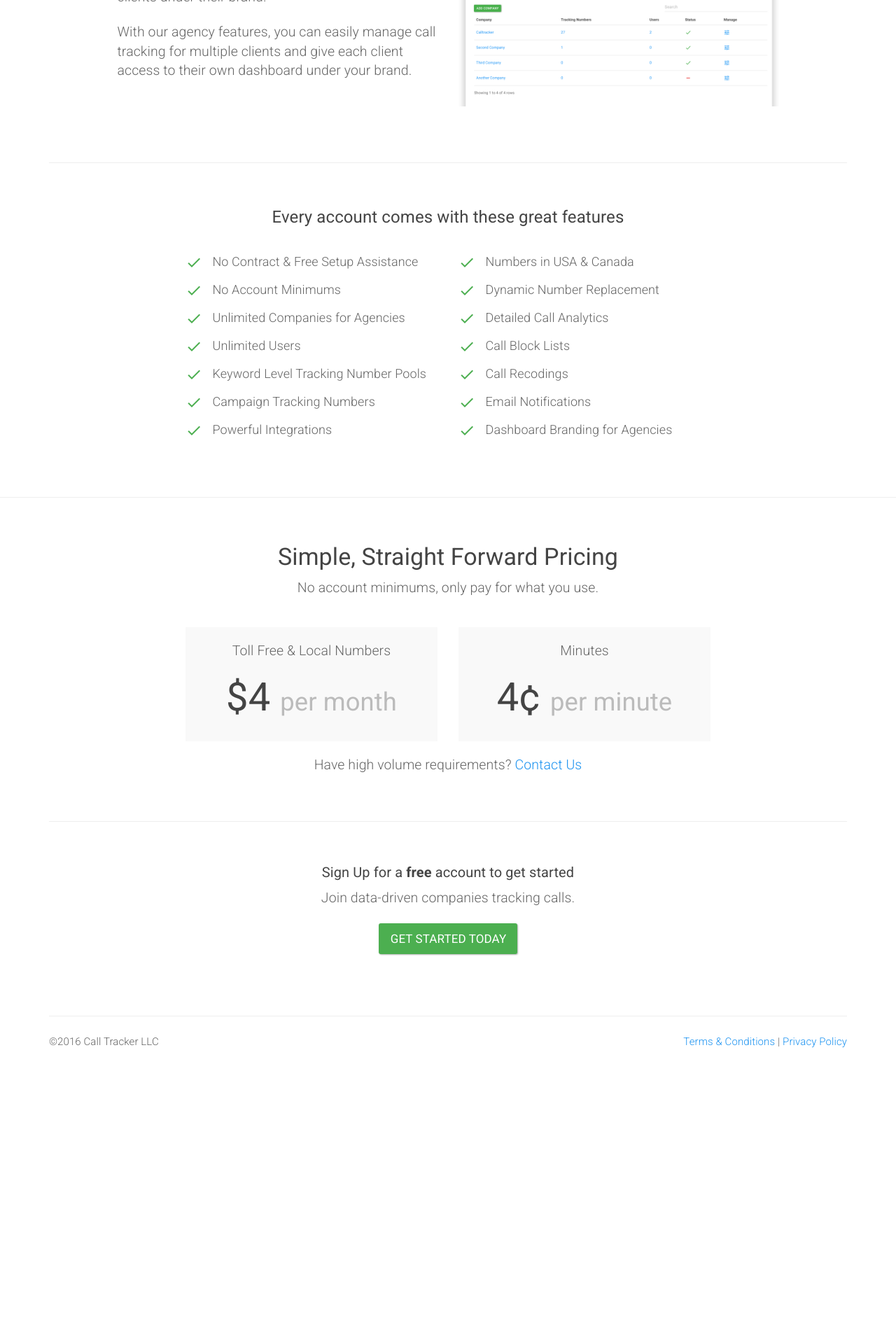
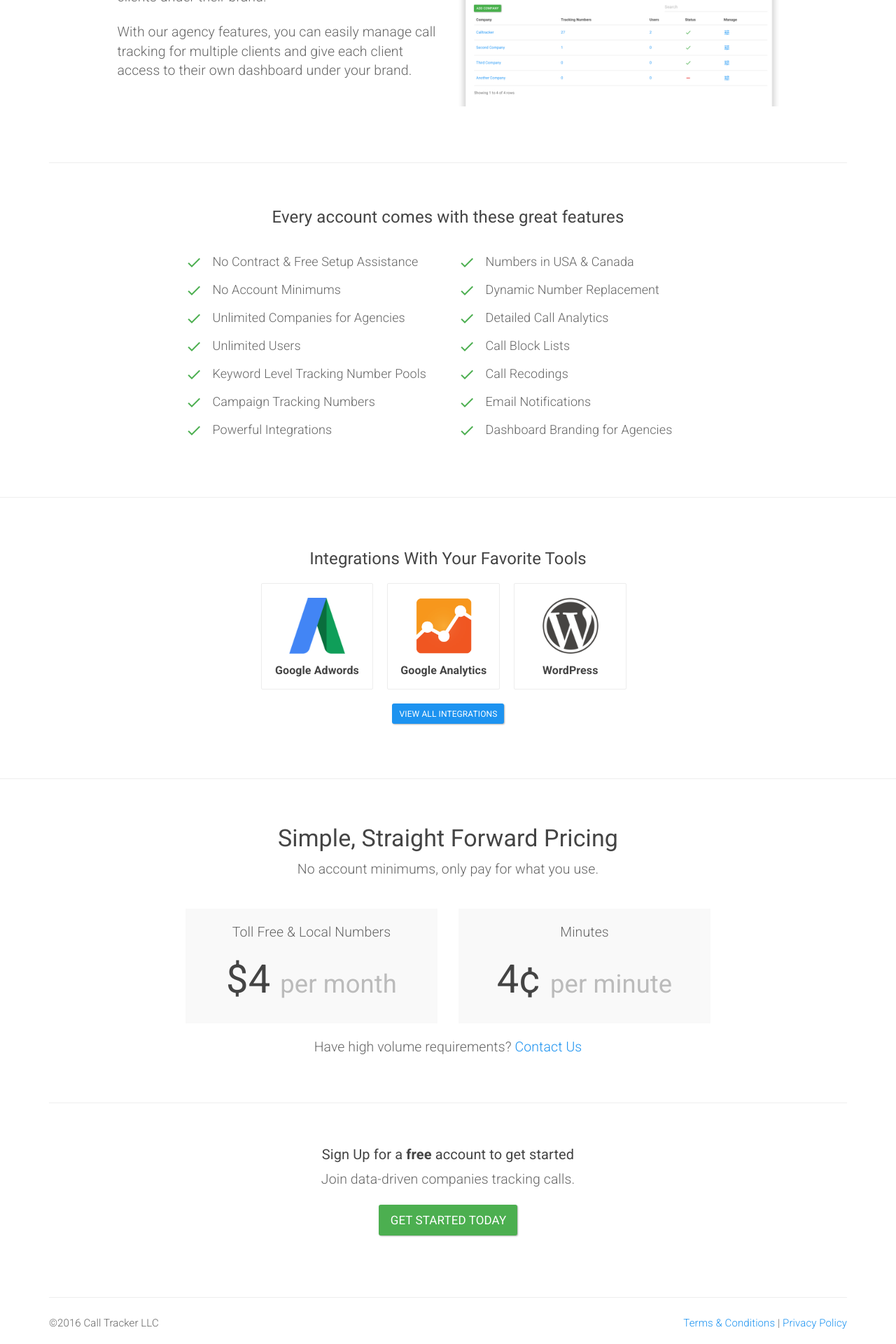
Before and after one commit to sumonst21/calltrackerio-site, a Jekyll site: the page built from index.html, in a window 1280 px wide. Shown: the part 1743-3663 px from the top of the page at 70% size. Built offline with Jekyll 4.4.1, drawn with Linux system fonts in a browser that asks for light colours; before the commit the page ends 3260 px from its top, so only the background shows below that.

Commit message:
add wordpress integration and add featured integrations to homepage

```diff
--- a/_includes/header.html
+++ b/_includes/header.html
@@ -21,7 +21,6 @@
         <li><a href="/contact/">Contact</a></li>
       </ul>
   </div>
-
 </div><!--/.nav-collapse -->
 
 </nav>
--- a/_layouts/integration.html
+++ b/_layouts/integration.html
@@ -27,7 +27,6 @@ layout: base
   </article>
   <div class="col-md-3">
     {% if page.more_info %}
-      <h4>More Info</h4>
       {{ page.more_info }}
     {% endif %}
   </div>
--- a/css/style.scss
+++ b/css/style.scss
@@ -22,6 +22,9 @@ body .post-preview {
 }
 section:first-child .container {
   padding-top: 20px;
+}
+.w-80 {
+  width: 80px;
 }
 .post-preview a:hover {
   text-decoration: none;
@@ -236,6 +239,33 @@ ul.lead i {
 .integration-details-img {
   height: 100px;
 }
+
+.integration-grid-item-sm {
+  margin: 10px;
+  width: 28.99%;
+  position: relative;
+  float: left;
+  text-align: center;
+  border: 1px solid #ededed;
+  border-radius: 2px;
+  -webkit-transition: border-color 0.15s ease 0s, -webkit-transform 0.15s ease 0s, box-shadow 0.15s ease 0s, color 0.15s ease 0s;
+  transition: border-color 0.15s ease 0s, transform 0.15s ease 0s, box-shadow 0.15s ease 0s, color 0.15s ease 0s;
+}
+.integration-grid-item-sm:hover {
+  box-shadow: 0 1px 4px rgba(0, 0, 0, 0.3);
+  -webkit-transform: scale(1.05);
+  transform: scale(1.05);
+}
+.integration-grid-item-sm-link {
+  display: block;
+  height: 150px;
+  padding: 20px 0 0 0;
+}
+
+.integration-grid-item-sm-link:hover {
+  text-decoration: none;
+}
+
 // Form Styles
 
 /* --- material floating label --- */
--- a/index.html
+++ b/index.html
@@ -8,7 +8,7 @@ title:  'Call Tracking, Phone Call Analytics by Call Tracker '
 	<div class="container">
 		<div class="row p-b-10">
 			<div class="col-md-12 text-center">
-					<h3>Elegantly simple call tracking for your business</h3>
+				<h3>Elegantly simple call tracking for your business</h3>
 				<p class="lead">Knowing what makes your phone ring shouldn't be complicated.</p>
 		</div>
 		</div>
@@ -66,6 +66,30 @@ title:  'Call Tracking, Phone Call Analytics by Call Tracker '
 </section>
 {% include features-section.html %}
 <hr>
+<section class="">
+	<div class="container">
+		<div class="row p-b-40 m-t-40">
+			<div class="col-md-12 text-center">
+				<h4>Integrations With Your Favorite Tools</h4>
+			</div>
+			<div class="col-md-6 col-md-offset-3">
+				{% for integration in site.integrations %}
+					{% if integration.featured %}
+						<div class="integration-grid-item-sm">
+							<a href="{{ integration.url }}" class="integration-grid-item-sm-link">
+								<img class="integration-grid-img w-80" src="{{ integration.image }}">
+								<h4 class="integration-listing-item-header">{{ integration.title }}</h4>
+							</a>
+						</div>
+					{% endif %}
+				{% endfor %}
+			</div>
+			<div class="col-md-12 text-center m-t-10">
+				<p><a href="/integrations/" class="btn btn-primary btn-sm">View all Integrations</a></p>
+			</div>
+		</div>
+</section>
+<hr>
 {% include pricing-section.html %}
 </div>
 {% include footer.html %}
```
Also changed, not shown: _integrations/google-adwords.md (+1 -0 lines), _integrations/google-analytics.md (+1 -1 lines), _integrations/wordpress.md (added, +23 -0 lines), images/integrations/wp-logo.png (added).
